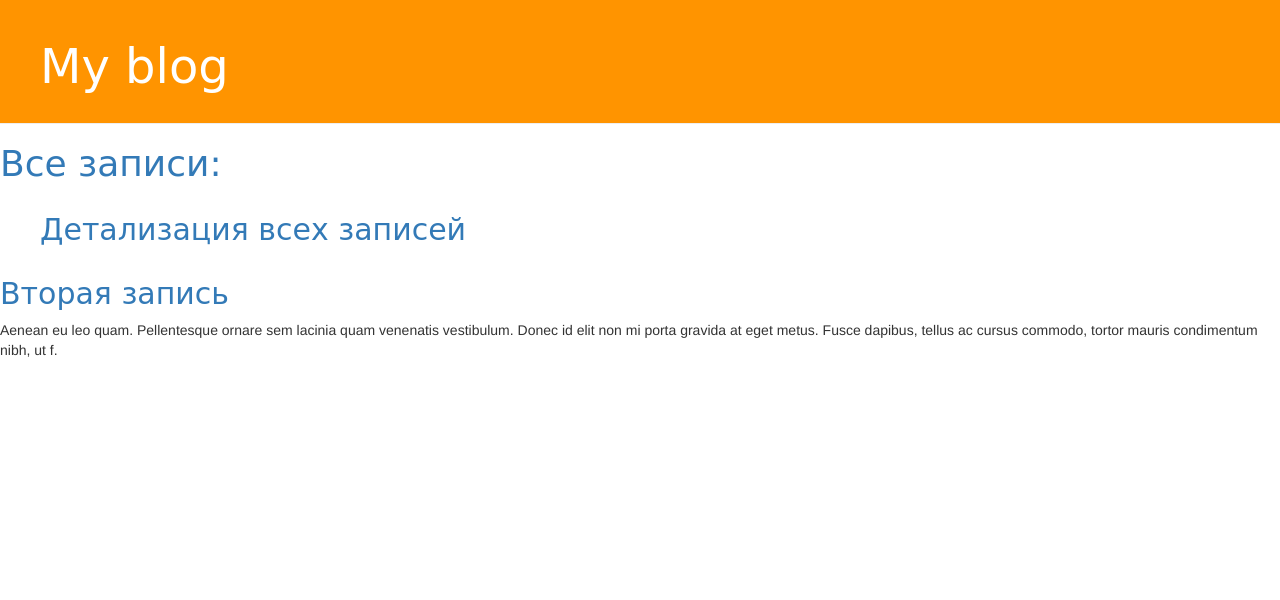
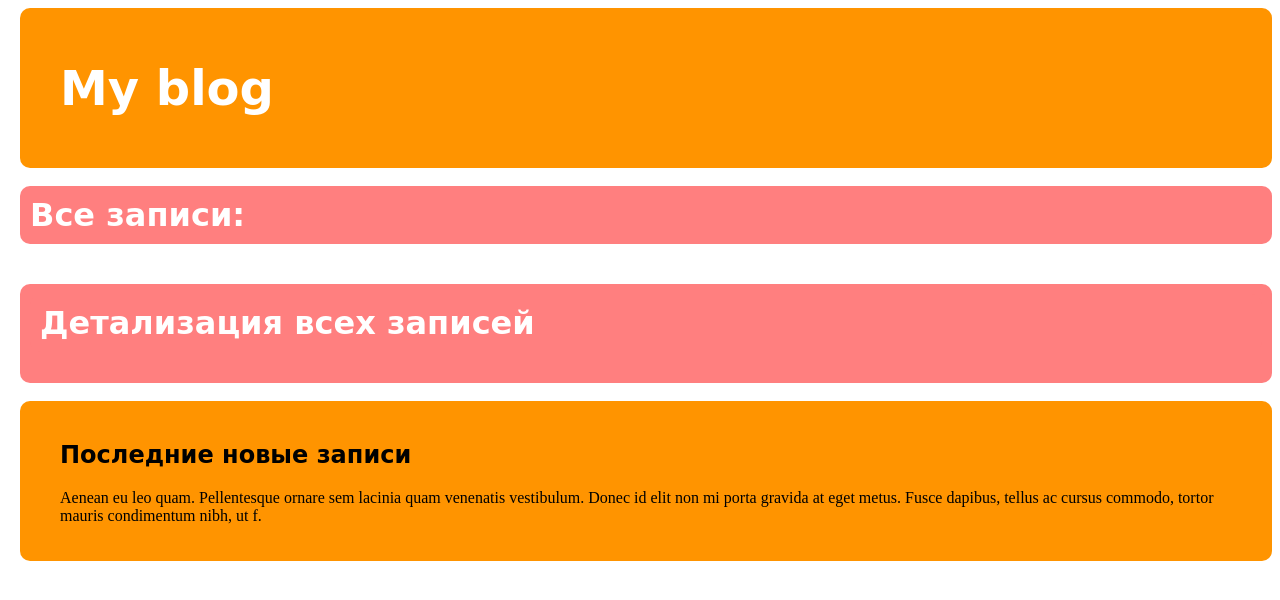
Before and after one commit to khusainovrm/brand_new, a Django app: template mysite/apps/blog/templates/blog/post_list.html in a window 1280 px wide. Shown: the top 600 px of the page. Run offline with Django 3.2, Linux system fonts and the light colour scheme; the template is opened without the code that fills it, so the values that code supplies are empty; parts of the project's set-up code (start-up, migrations or seed data) failed here and were passed over; some libraries are stand-ins or nearby versions.

Commit message:
CSS styled, more or less

```diff
--- a/mysite/apps/blog/templates/blog/post_list.html
+++ b/mysite/apps/blog/templates/blog/post_list.html
@@ -3,48 +3,39 @@
 <html lang="ru">
  <head>
         <title>Rinat's blog</title>
-        <link rel="stylesheet" href="//maxcdn.bootstrapcdn.com/bootstrap/3.2.0/css/bootstrap.min.css">
         <link rel="stylesheet" href="{% static "css/blog.css" %}" />
  </head>
     <body>
     <div class="page-header">
         <h1><a href="/">My blog</a></h1>
     </div>
+    <br>
 
+    <div class="allnotes">
+        <h1>Все записи:</h1>
+                {% for post in posts %}
+                    <div class = 'post'>{{ post }}</div>
+                {% endfor %}
+    </div>
+    <br>
+    <div class = "detailnotes">
+        <h1 class = "firstdetail"><a href="">Детализация всех записей</a></h1>
+            {% block post %}
+                    {% for post in posts %}
+                            <div class="post2-titile"> <b>{{post.title}} </b>
+                                <div class="post2-text">{{post.text}} </div>
+                                <div class="date">
+                                    <p>Автор статьи: {{ post.author|capfirst }}. Опубликована:
+                                        {{post.published_date|date:"SHORT_DATE_FORMAT"}} </p>
+                                </div>
 
-
-        <div>
-            <h1><a href="/">Все записи:</a></h1>
-        </div>
-                {% for post in posts %}
-                    {{ post }}
-                {% endfor %}
-        <div class="content container">
-            <div class="row">
-
-            <h2><a href="">Детализация всех записей</a></h2>
-             {% block post %}
-                <div class="col-md-8">
-                    {% for post in posts %}
-                        <div class="post">
-
-                    <h1><a href="">{{post.title}}</a></h1>
-                    <p> {{post.text}}</p>
-                                <div class="date">
-                                    <p>Автор статьи: {{ post.author|capfirst }}. Опубликована: {{post.published_date|date:"SHORT_DATE_FORMAT"}} </p>
-                    <br>
-                                </div>
                         </div>
                     {% endfor %}
-                </div>
-                {% endblock %}
-            </div>
+        {% endblock %}
+    </div> <br>
 
-        </div>
-
-        <div>
-
-            <h2><a href="">Вторая запись</a></h2>
+        <div class="recent">
+            <h2>Последние новые записи</h2>
             <p>Aenean eu leo quam. Pellentesque ornare sem lacinia quam venenatis vestibulum. Donec id elit non mi porta gravida at eget metus. Fusce dapibus, tellus ac cursus commodo, tortor mauris condimentum nibh, ut f.</p>
         </div>
     </body>
--- a/mysite/apps/blog/urls.py
+++ b/mysite/apps/blog/urls.py
@@ -4,5 +4,5 @@ from django.conf import settings
 
 from . import views
 urlpatterns = [
-    path('', views.post_list, name = 'post_list')
+    path('', views.post_list, name = '-post_list')
 ] + static(settings.STATIC_URL, document_root=settings.STATICFILES_DIRS)
--- a/mysite/apps/blog/views.py
+++ b/mysite/apps/blog/views.py
@@ -3,5 +3,5 @@ from django.utils import timezone
 from .models import Post
 
 def post_list(request):
-    posts = Post.objects.order_by("-created_date")
+    posts = Post.objects.order_by("created_date")
     return render(request, 'blog/post_list.html', {"posts" : posts})
--- a/mysite/static/css/blog.css
+++ b/mysite/static/css/blog.css
@@ -1,46 +1,69 @@
+body {
+    margin-left: 20px;
+}
+
 .page-header {
     background-color: #ff9400;
     margin-top: 0;
     padding: 20px 20px 20px 40px;
+    border-radius: 10px;
 }
 
 .page-header h1, .page-header h1 a, .page-header h1 a:visited, .page-header h1 a:active {
     color: #ffffff;
     font-size: 36pt;
     text-decoration: none;
+    border-radius: 10px;
 }
 
-.content {
-    margin-left: 40px;
+.date {
+    color: #828282;
+    font-size: 15px;
 }
 
 h1, h2, h3, h4 {
     font-family: 'Lobster', cursive;
 }
 
-.date {
-    color: #828282;
-}
-
-.save {
-    float: right;
-}
-
-.post-form textarea, .post-form input {
-    width: 100%;
-}
-
-.top-menu, .top-menu:hover, .top-menu:visited {
-    color: #ffffff;
-    float: right;
-    font-size: 26pt;
-    margin-right: 20px;
+.allnotes h1, .allnotes h1 a, .allnotes h1 a:visited, .allnotes h1 a:active {
+	background-color: #FF7F7F;
+    margin-top: 0px;
+    padding: 10px 10px 10px 10px;
+    color: white;
+    border-radius: 10px;
 }
 
 .post {
-    margin-bottom: 70px;
+	margin-bottom: 0px;
+	margin-left: 10px;
 }
 
-.post h1 a, .post h1 a:visited {
-    color: #000000;
+.detailnotes, .detailnotes h1{
+	background-color: #FF7F7F;
+    margin-top: 0px;
+    padding: 10px 10px 10px 10px;
+    color: black;
+    border-radius: 10px;;
 }
+
+.firstdetail a{
+	text-decoration: none;
+	color: white;
+}
+
+.post2-titile {
+	font-size: 20pt;
+	padding: 0px 0px 0px 0px;
+}
+
+.post2-text {
+	font-size: 15pt;
+	padding: 0px 0px 0px 0px;
+}
+
+.recent {
+    background-color: #ff9400;
+    margin-top: 0;
+    padding: 20px 20px 20px 40px;
+    border-radius: 10px;
+}
```
